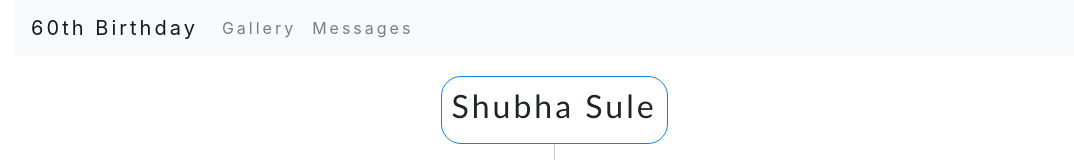
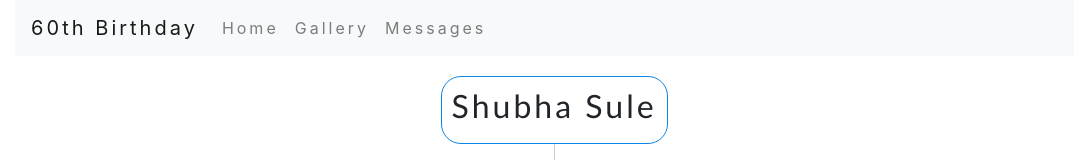
Before and after one commit to Sanchy08/newTree, a plain HTML site: page messages.html in a window 1280 px wide. Shown: the top 160 px of the page, without its empty margins (0-1074 px from the left). Drawn offline with nearby package versions, Linux system fonts and the light colour scheme.

Commit message:
Update messages.html

```diff
--- a/messages.html
+++ b/messages.html
@@ -17,6 +17,9 @@
             <div class="collapse navbar-collapse" id="navbarTogglerDemo01">
               <a class="navbar-brand" href="/birthday-master/index.html">60th Birthday</a>
               <ul class="navbar-nav mr-auto mt-2 mt-lg-0">
+                <li class="nav-item">
+                    <a class="nav-link" href="/index.html">Home</a>
+                </li>
                 <li class="nav-item">
                   <a class="nav-link" href="/gallery.html">Gallery</a>
                 </li>
```
